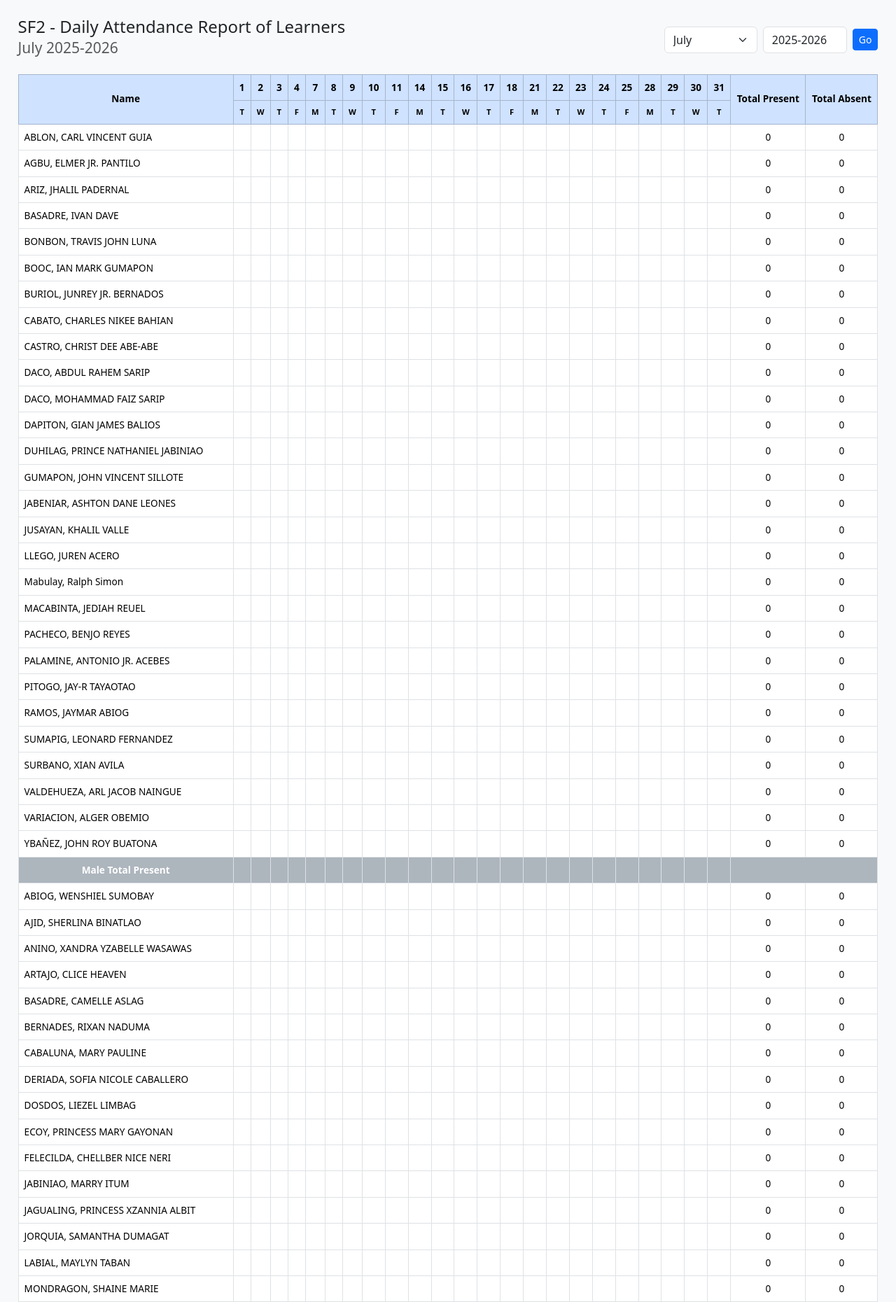
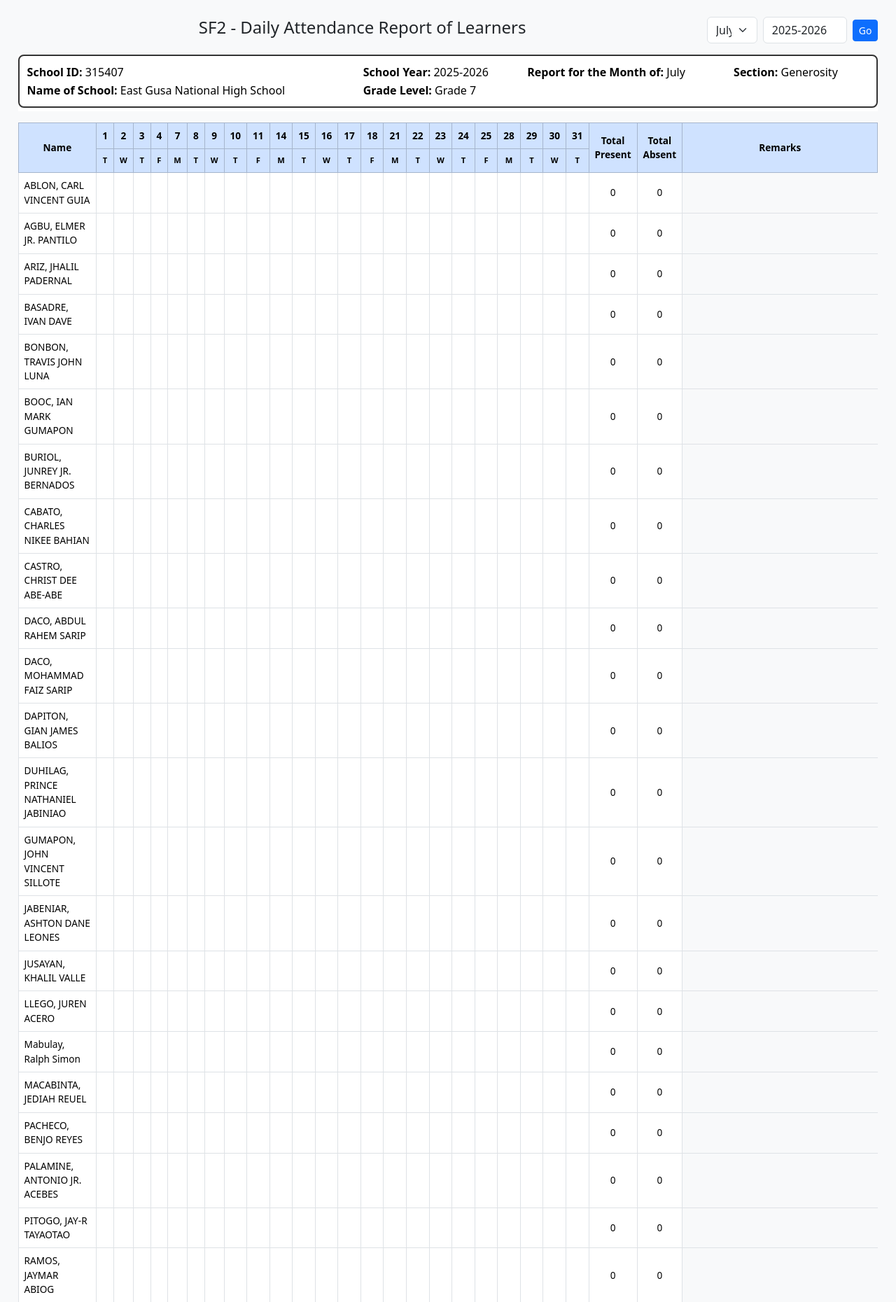
Before and after one commit to ChampRedRalph/classroom-management-system, a PHP site: page /sf2_report.php in a window 1280 px wide. Shown: the top 1860 px of the page at 70% size. Run offline with PHP 8.4, Linux system fonts and the light colour scheme; a user stored in the database is signed in; data comes from the database, SQL or seed files in the repository.

Commit message:
June 29 10PM
- sf2 Headers
- Open SF2 and Bulk Attendance buttons

```diff
--- a/sf2_report.php
+++ b/sf2_report.php
@@ -81,8 +81,7 @@ while ($row = $stmt->fetch()) {
 <body class="bg-light">
 <div class="container-fluid py-4 sf2-margin" style="padding-left:2vw; padding-right:2vw;">
     <div class="d-flex justify-content-between align-items-center mb-3">
-        <h4>SF2 - Daily Attendance Report of Learners<br>
-            <small class="text-muted"><?= htmlspecialchars($month) ?> <?= $school_year ?></small>
+        <h4 class="w-100 text-center">SF2 - Daily Attendance Report of Learners<br>
         </h4>
         <form method="get" class="d-flex align-items-center">
             <select name="month" class="form-select me-2" onchange="this.form.submit()">
@@ -93,6 +92,35 @@ while ($row = $stmt->fetch()) {
             <input type="text" name="school_year" class="form-control me-2" value="<?= htmlspecialchars($school_year) ?>" style="width:120px;" placeholder="SY">
             <button type="submit" class="btn btn-primary btn-sm">Go</button>
         </form>
+
+
+    </div>
+    <div class="mb-3">
+        <div class="row">
+            <div class="col-12">
+                <table class="table table-borderless mb-0" style="font-size:1rem;">
+                    <tr>
+                        <td colspan="4" style="padding:0;">
+                            <div style="border:2px solid #333; border-radius:8px; padding:10px; margin-bottom:5px;">
+                                <table style="width:100%; margin-bottom:0;">
+                                    <tr>
+                                        <td><strong>School ID:</strong> 315407</td>
+                                        <td><strong>School Year:</strong> <?= htmlspecialchars($school_year) ?></td>
+                                        <td><strong>Report for the Month of:</strong> <?= htmlspecialchars($month) ?></td>
+                                        <td><strong>Section:</strong> Generosity</td>
+                                    </tr>
+                                    <tr>
+                                        <td><strong>Name of School:</strong> East Gusa National High School</td>
+                                        <td><strong>Grade Level:</strong> Grade 7</td>
+                                        <td colspan="2"></td>
+                                    </tr>
+                                </table>
+                            </div>
+                        </td>
+                    </tr>
+                </table>
+            </div>
+        </div>
     </div>
     <div class="table-responsive">
         <table class="table table-bordered sf2-table">
@@ -105,6 +133,7 @@ while ($row = $stmt->fetch()) {
                     <?php endforeach; ?>
                     <th rowspan="2">Total Present</th>
                     <th rowspan="2">Total Absent</th>
+                    <th rowspan="2" style="max-width:400px; width:400px;">Remarks</th>
                 </tr>
                 <tr>
                     <?php foreach ($valid_days as $d): ?>
@@ -171,6 +200,7 @@ while ($row = $stmt->fetch()) {
                             echo '<td style="background:#adb5bd;color:#fff;">' . ($present_per_day[$d] > 0 ? $present_per_day[$d] : '') . '</td>';
                         }
                         echo '<td colspan="2" style="background:#adb5bd;color:#fff;"></td>';
+                        echo '<td colspan="2" style="background:#adb5bd;color:#fff;"></td>';
                         echo '</tr>';
                     }
                 }
@@ -181,6 +211,7 @@ while ($row = $stmt->fetch()) {
                 foreach ($valid_days as $d) {
                     echo '<td style="background:#495057;color:#fff;">' . ($combined_present_per_day[$d] > 0 ? $combined_present_per_day[$d] : '') . '</td>';
                 }
+                echo '<td colspan="2" style="background:#495057;color:#fff;"></td>';
                 echo '<td colspan="2" style="background:#495057;color:#fff;"></td>';
                 echo '</tr>';
                 ?>
```
Also changed, not shown: manage_class.php (+7 -0 lines).
